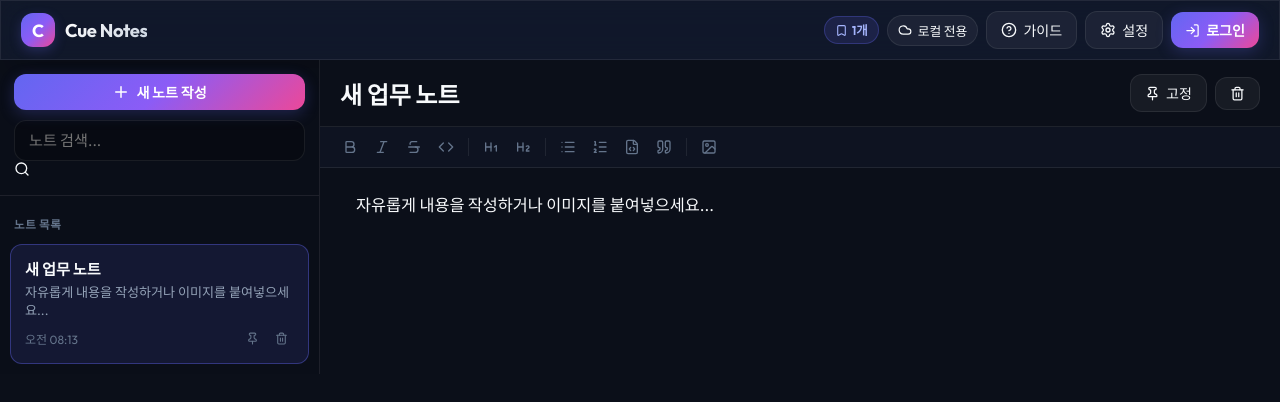
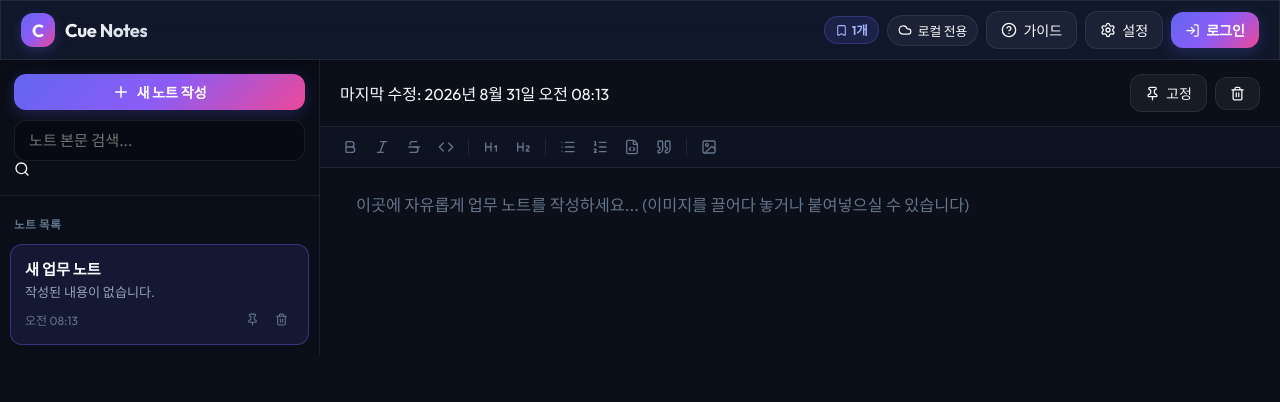
Before and after one commit to wingycoo/cue, a React (Vite) app: page / in a window 1280 px wide. Both pictures are taken after a click on the button "새 노트 작성". Shown: the top 402 px of the page. Built offline with nearby package versions, Linux system fonts and the light colour scheme.

Commit message:
feat: remove note title field, show body text snippet in list, and display empty placeholder on new notes

```diff
--- a/src/components/Editor.tsx
+++ b/src/components/Editor.tsx
@@ -144,13 +144,24 @@ export const Editor: React.FC<EditorProps> = ({
     }
   };
 
+  const formatDate = (timestamp: number) => {
+    return new Date(timestamp).toLocaleString('ko-KR', {
+      year: 'numeric',
+      month: 'short',
+      day: 'numeric',
+      hour: '2-digit',
+      minute: '2-digit',
+    });
+  };
+
   return (
     <div className="editor-workspace">
-      {/* Editor Header: Back Button + Title Input + Action Buttons Row */}
+      {/* Editor Header: Back Button + Date Info + Actions */}
       <div className="editor-header">
         <div className="editor-header-left">
           {onBackToList && (
             <button
+              type="button"
               className="glass-btn mobile-back-btn"
               onClick={onBackToList}
               title="노트 목록으로 돌아가기"
@@ -159,17 +170,14 @@ export const Editor: React.FC<EditorProps> = ({
               <span>목록</span>
             </button>
           )}
-          <input
-            type="text"
-            className="title-input"
-            placeholder="노트 제목 입력..."
-            value={note.title}
-            onChange={(e) => onUpdateNote({ id: note.id, title: e.target.value })}
-          />
+          <span className="text-xs text-slate-400 font-medium">
+            마지막 수정: {formatDate(note.updatedAt)}
+          </span>
         </div>
 
         <div className="editor-header-actions">
           <button
+            type="button"
             className={`glass-btn ${note.pinned ? 'text-indigo-400 border-indigo-500/40 bg-indigo-500/10' : ''}`}
             onClick={() => onTogglePin(note.id)}
             title={note.pinned ? '고정 해제' : '상단 고정'}
@@ -178,6 +186,7 @@ export const Editor: React.FC<EditorProps> = ({
             <span className="btn-label-desktop">{note.pinned ? '고정됨' : '고정'}</span>
           </button>
           <button
+            type="button"
             className="glass-btn hover:text-rose-400 hover:border-rose-500/40"
             onClick={() => onDeleteNote(note.id)}
             title="노트 삭제"
--- a/src/components/Sidebar.tsx
+++ b/src/components/Sidebar.tsx
@@ -43,7 +43,12 @@ export const Sidebar: React.FC<SidebarProps> = ({
 
   const renderCard = (note: Note) => {
     const isActive = note.id === selectedNoteId;
-    const snippet = stripHtml(note.content);
+    const plainText = stripHtml(note.content).trim();
+
+    // First line or snippet as main card title
+    const firstLine = plainText.split('\n')[0] || '';
+    const displayTitle = firstLine ? (firstLine.length > 28 ? firstLine.substring(0, 28) + '...' : firstLine) : '새 업무 노트';
+    const snippetText = plainText ? plainText : '작성된 내용이 없습니다.';
 
     return (
       <div
@@ -52,14 +57,15 @@ export const Sidebar: React.FC<SidebarProps> = ({
         onClick={() => onSelectNote(note.id)}
       >
         <div className="note-card-title">
-          <span>{note.title || '제목 없는 노트'}</span>
-          {note.pinned && <Pin size={13} className="text-indigo-400 fill-indigo-400/20" />}
+          <span className="truncate">{displayTitle}</span>
+          {note.pinned && <Pin size={13} className="text-indigo-400 fill-indigo-400/20 shrink-0" />}
         </div>
-        <div className="note-card-snippet">{snippet || '내용이 없습니다.'}</div>
+        <div className="note-card-snippet">{snippetText}</div>
         <div className="note-card-meta">
           <span>{formatDate(note.updatedAt)}</span>
           <div className="card-actions" onClick={(e) => e.stopPropagation()}>
             <button
+              type="button"
               className={`icon-btn ${note.pinned ? 'text-indigo-400' : ''}`}
               onClick={() => onTogglePin(note.id)}
               title={note.pinned ? '고정 해제' : '상단 고정'}
@@ -67,6 +73,7 @@ export const Sidebar: React.FC<SidebarProps> = ({
               <Pin size={13} />
             </button>
             <button
+              type="button"
               className="icon-btn danger"
               onClick={() => onDeleteNote(note.id)}
               title="노트 삭제"
@@ -82,7 +89,7 @@ export const Sidebar: React.FC<SidebarProps> = ({
   return (
     <aside className="app-sidebar">
       <div className="sidebar-header">
-        <button className="glass-btn btn-primary w-full justify-center" onClick={onCreateNote}>
+        <button type="button" className="glass-btn btn-primary w-full justify-center" onClick={onCreateNote}>
           <Plus size={18} />
           <span>새 노트 작성</span>
         </button>
@@ -91,7 +98,7 @@ export const Sidebar: React.FC<SidebarProps> = ({
           <input
             type="text"
             className="glass-input pl-9"
-            placeholder="노트 검색..."
+            placeholder="노트 본문 검색..."
             value={searchQuery}
             onChange={(e) => onSearchChange(e.target.value)}
           />
--- a/src/hooks/useNotes.ts
+++ b/src/hooks/useNotes.ts
@@ -162,8 +162,8 @@ export function useNotes() {
   const createNewNote = async () => {
     const newNote: Note = {
       id: `note_${Date.now()}_${Math.random().toString(36).substring(2, 7)}`,
-      title: '새 업무 노트',
-      content: '<p>자유롭게 내용을 작성하거나 이미지를 붙여넣으세요...</p>',
+      title: '',
+      content: '',
       images: [],
       pinned: false,
       createdAt: Date.now(),
```
